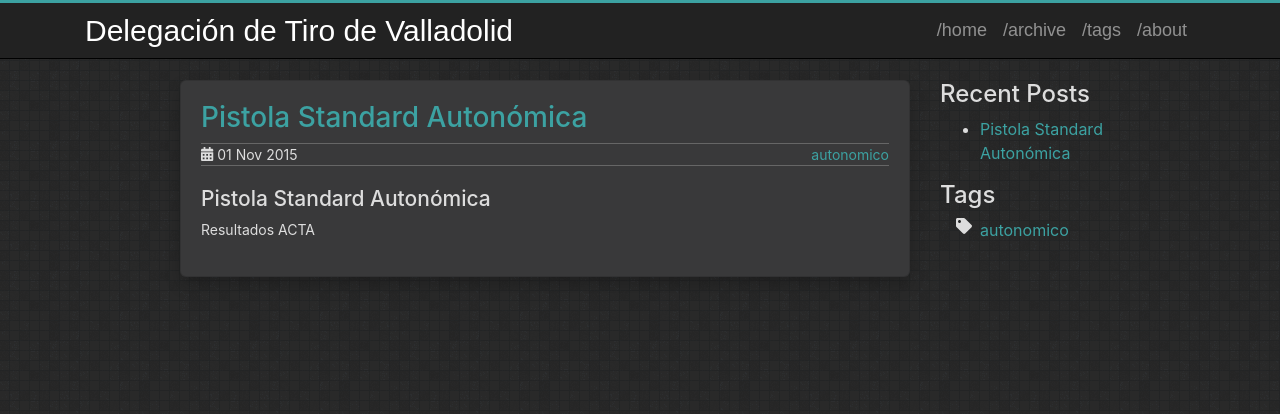
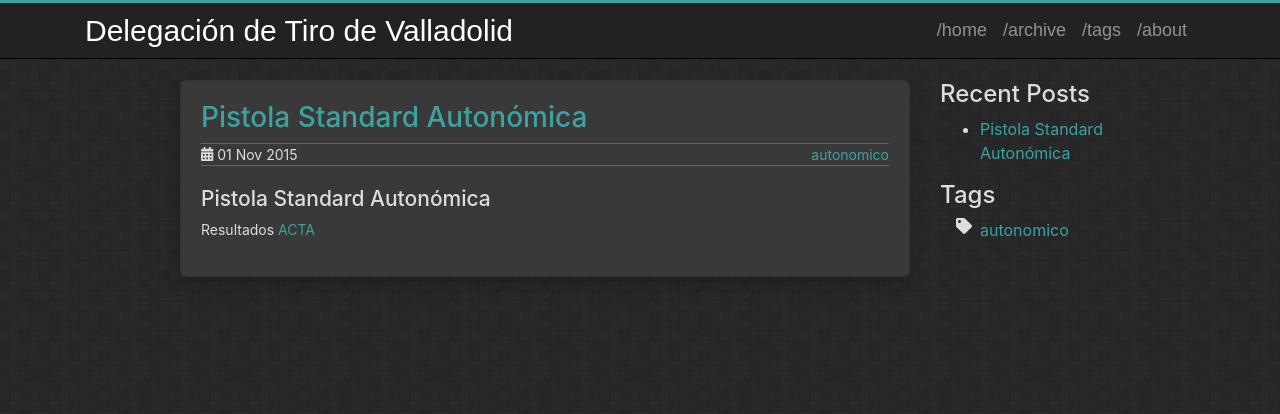
Before and after one commit to ftova/resultados, a Jekyll site: the page built from _posts/2023-02-12-Pistola_Standard.md, in a window 1280 px wide. Shown: the top 414 px of the page. Built offline with Jekyll 4.4.1, drawn with Linux system fonts in a browser that asks for light colours; part of the change alters nothing that is shown.

Commit message:
subir pdf

```diff
--- a/_posts/2023-02-12-Pistola_Standard.md
+++ b/_posts/2023-02-12-Pistola_Standard.md
@@ -2,11 +2,11 @@
 layout: post
 title: "Pistola Standard Autonómica"
 date: 2015-11-01 16:25:06
-description: Resultados ACTA
+description: Resultados [ACTA](../resultados/2023/sample.pdf)
 tags:
  - autonomico
 ---
 
 ## Pistola Standard Autonómica
 
-Resultados ACTA
+Resultados [ACTA](../resultados/2023/sample.pdf)
```
Also changed, not shown: 1 other file.
